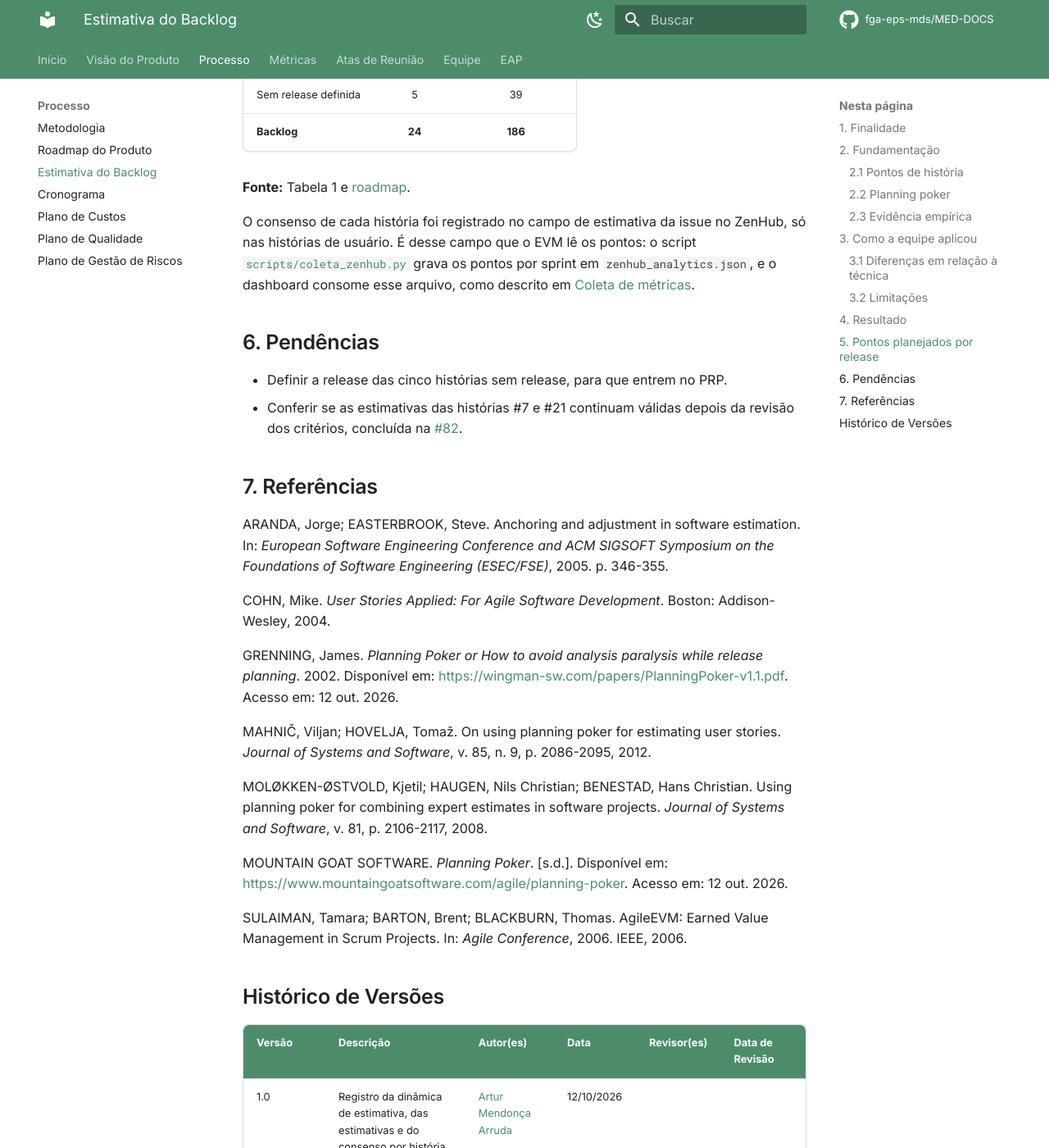
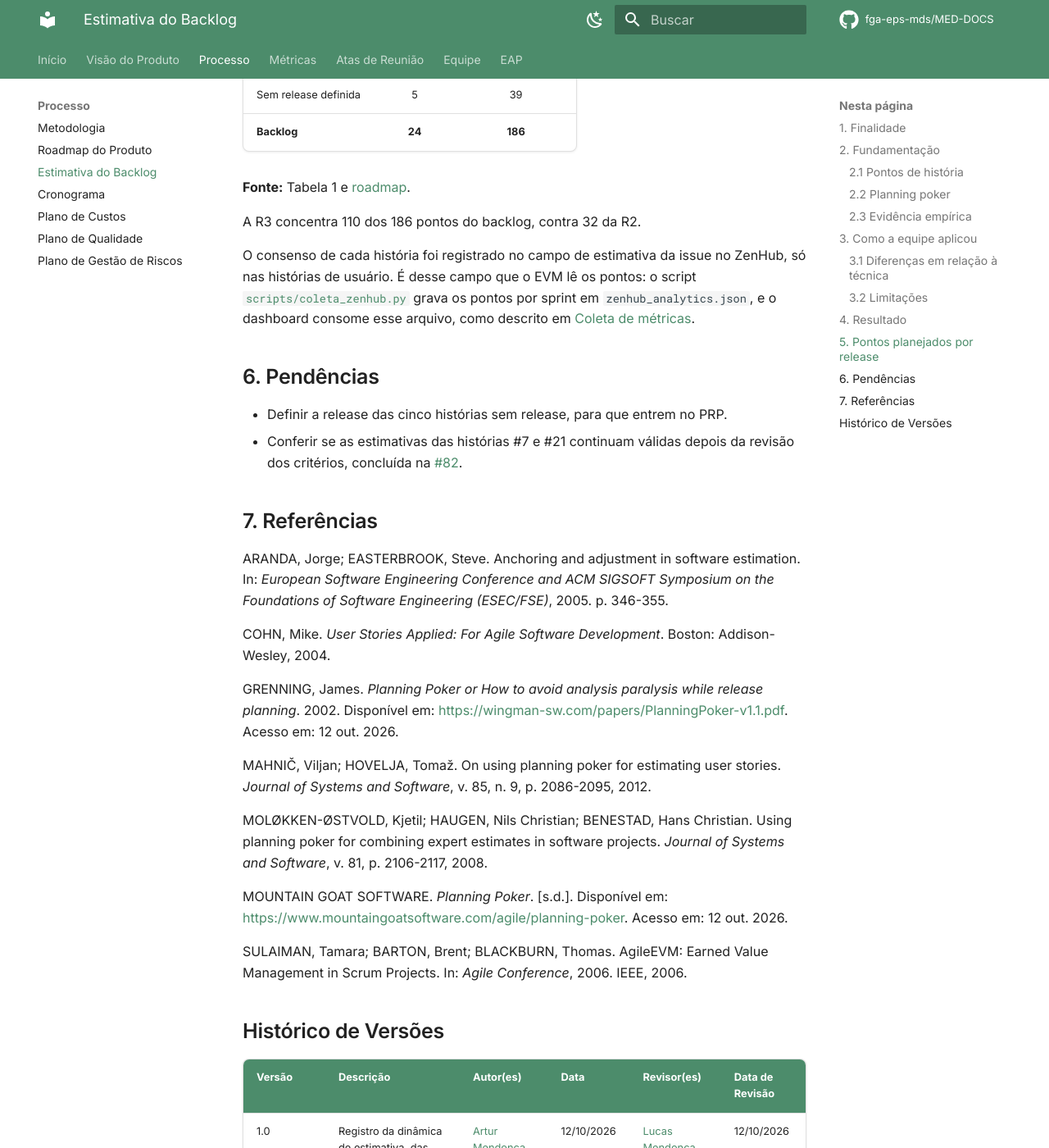
Before and after one commit to apollen27983/UNIEURO_MED-DOCS, an MkDocs documentation site: the page built from docs/processo/estimativa-do-backlog.md, in a window 1280 px wide and 1400 px high, scrolled down 6851 px. Shown: the whole window at 82% size. Built offline with MkDocs 1.6.1 and Material for MkDocs 9.7.7, drawn with Linux system fonts in a browser that asks for light colours; comment, search, counter and statistics services are not loaded.

Commit message:
docs(estimativa): registra a diferença entre R2 e R3 e o revisor
Refs #71

```diff
--- a/docs/processo/estimativa-do-backlog.md
+++ b/docs/processo/estimativa-do-backlog.md
@@ -177,6 +177,8 @@ histórias previstas para ela. A Tabela 2 soma os valores de consenso da Tabela
 
 **Fonte:** Tabela 1 e [roadmap](roadmap.md).
 
+A R3 concentra 110 dos 186 pontos do backlog, contra 32 da R2.
+
 O consenso de cada história foi registrado no campo de estimativa da issue no ZenHub,
 só nas histórias de usuário. É desse campo que o EVM lê os pontos: o script
 [`scripts/coleta_zenhub.py`](https://github.com/fga-eps-mds/2026.2-UNB-FCTE_UNIEURO_MED-DOCS/blob/main/scripts/coleta_zenhub.py)
@@ -220,4 +222,4 @@ Management in Scrum Projects. In: *Agile Conference*, 2006. IEEE, 2006.
 
 | Versão | Descrição | Autor(es) | Data | Revisor(es) | Data de Revisão |
 |---|---|---|---|---|---|
-| 1.0 | Registro da dinâmica de estimativa, das estimativas e do consenso por história e dos pontos planejados por release | [Artur Mendonça Arruda](https://github.com/ArtyMend07) | 12/10/2026 | | |
+| 1.0 | Registro da dinâmica de estimativa, das estimativas e do consenso por história e dos pontos planejados por release | [Artur Mendonça Arruda](https://github.com/ArtyMend07) | 12/10/2026 | [Lucas Mendonça Arruda](https://github.com/lucasarruda9) | 12/10/2026 |
```
